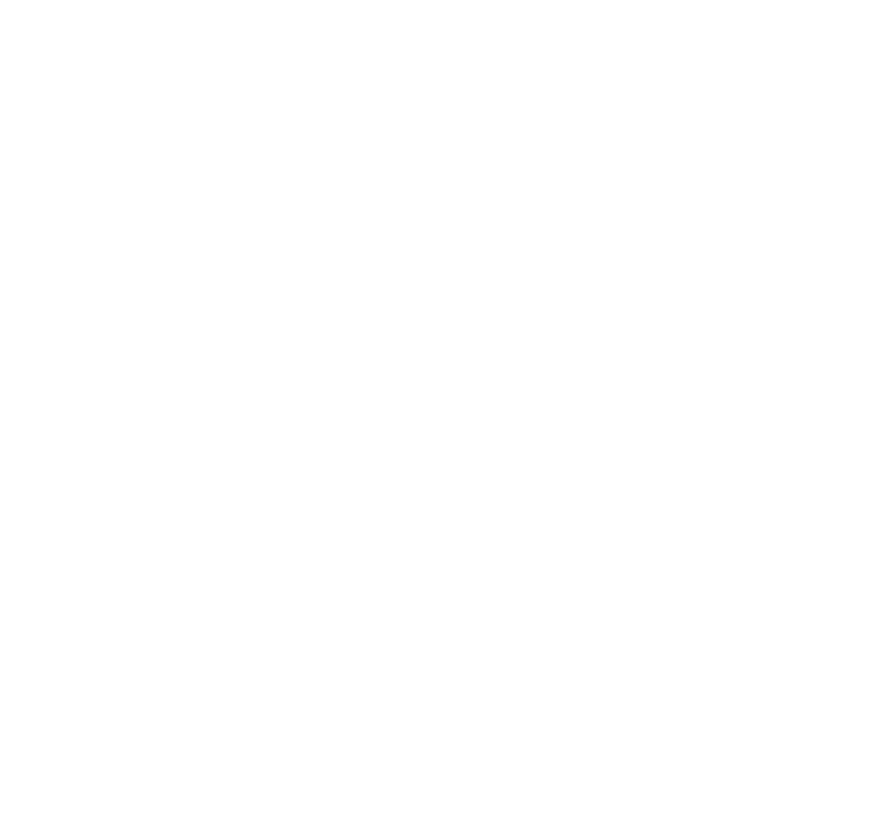
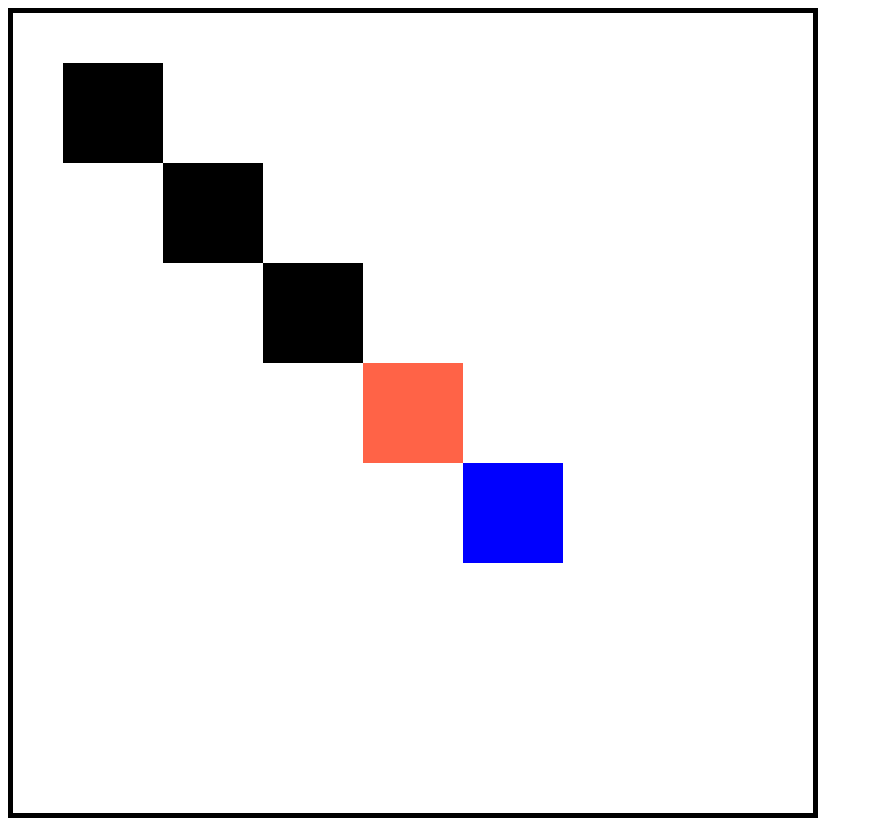
Before and after one commit to yeonhyeeun/meme-maker, a plain HTML site: page index.html in a window 1280 px wide. Shown: the whole page, without its empty margins (0-873 px from the left). Before the commit the page ends 800 px from the top, so only its background shows below. Drawn offline with Linux system fonts and the light colour scheme.

Commit message:
rect,fill,beginPath func example.

```diff
--- a/app.js
+++ b/app.js
@@ -0,0 +1,25 @@
+const canvas = document.querySelector("canvas");
+// 붓 contex
+const ctx = canvas.getContext("2d");
+canvas.width = 800;
+canvas.height= 800;
+
+// x,y,width,heighy : 4argmument of fillRect func
+ctx.rect(50, 50, 100, 100);
+ctx.rect(150, 150, 100, 100);
+ctx.rect(250, 250, 100, 100);
+ctx.fill();
+//rect 사각형 그리기 선으로
+//fill 그린거 채우기
+//여기까지 모두 같은 경로
+
+//아래부터 새 경로 지정 - 이전 경로와 빠이
+ctx.beginPath();
+ctx.rect(350, 350, 100, 100);
+ctx.fillStyle = "tomato";   //color
+ctx.fill();
+//중간에라도 색을 개별로 지정하고 싶으면 무조건 beginPath하기 path는 쭉 이어지는게 default
+ctx.beginPath();
+ctx.rect(450, 450, 100, 100);
+ctx.fillStyle = "blue";   //color
+ctx.fill();
--- a/styles.css
+++ b/styles.css
@@ -0,0 +1,10 @@
+canvas{
+    width: 800px;
+    height: 800px;
+    border: 5px solid black;
+}
+
+body{
+    display: flex;
+    align-items: center;
+}
```
Also changed, not shown: index.html (+1 -0 lines).
